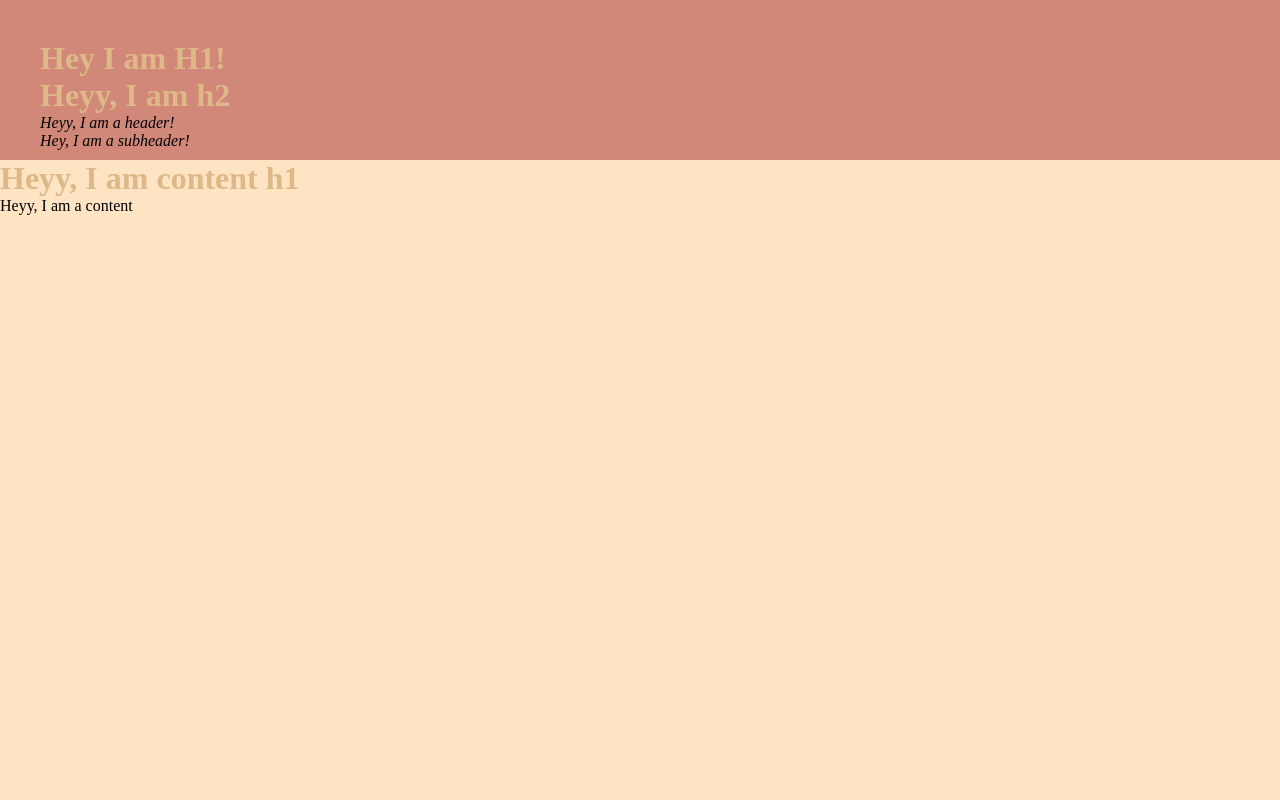
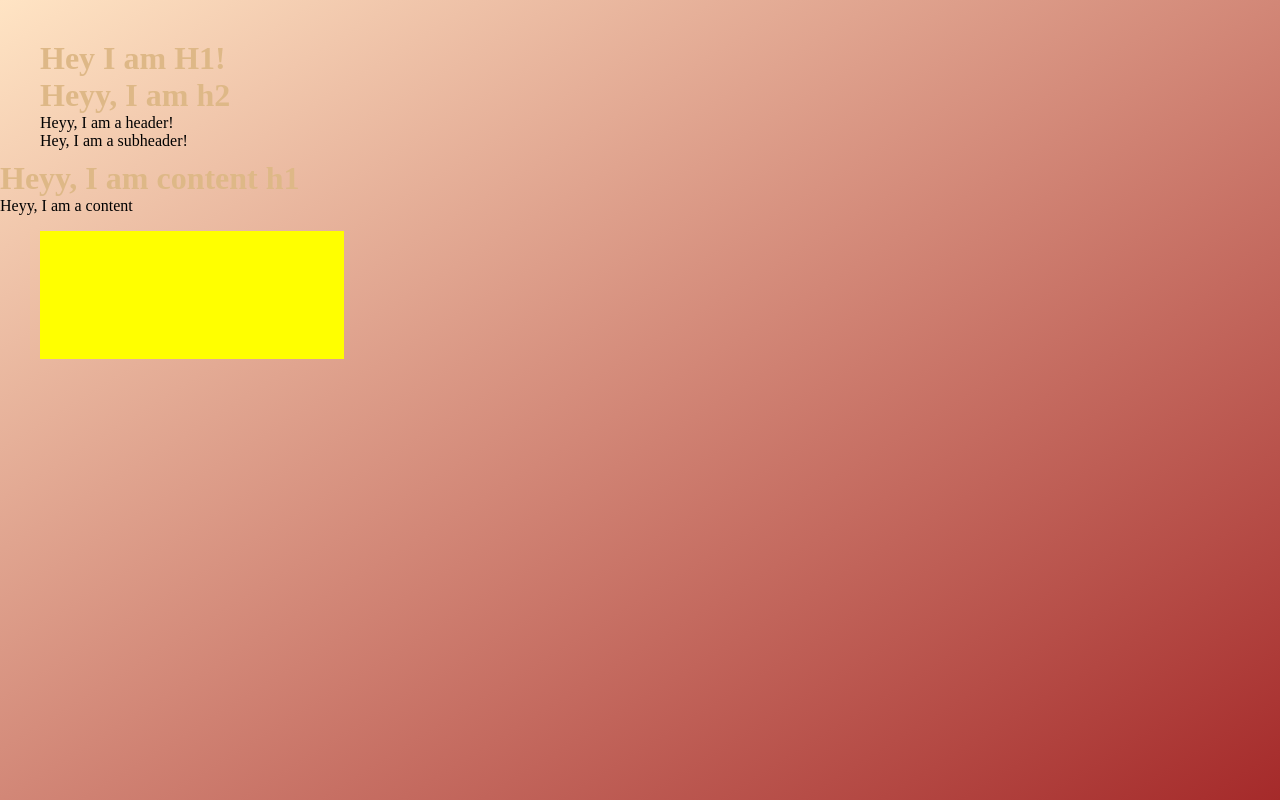
Before and after one commit to Nishtha0801/Gray-Sharks, a plain HTML site: page CSS/combinators.html in a window 1280 px wide. Drawn offline with Linux system fonts and the light colour scheme.

Commit message:
combinators

```diff
--- a/CSS/combinators.css
+++ b/CSS/combinators.css
@@ -6,20 +6,42 @@
 .container{
     height: 100vh;
     width: 100vw;
-    background-color: bisque;
+    background-image: linear-gradient(to bottom right,bisque, brown);
 }
 .header{
     height: 20%;
     width: 100%;
-    background-color: rgba(165, 42, 42, 0.496);
+    /* background-color: rgba(165, 42, 42, 0.496); */
     /* color: white; */
     padding: 40px;
 }
+
+.box1{
+    height: 20%;
+    width: 30%;
+    display: flex;
+    justify-content: center;
+    align-items: center;
+}
+
+.box{
+    height: 80%;
+    width: 80%;
+    background-color: yellow;
+    margin: 40px;
+    transition: width 3s;
+}
+
+.box:hover{
+    width: 40%;
+}
+
 /* p {
     font-style: italic;
 } */
 
-.header p{
+.header p:hover{
+    cursor: pointer;
     font-style: italic;
 }
 
--- a/CSS/combinators.html
+++ b/CSS/combinators.html
@@ -19,6 +19,12 @@
             <h1>Heyy, I am content h1</h1>
             <p>Heyy, I am a content</p>
         </div>
+        <div class="box1">
+            <div class="box">
+
+            </div>
+        </div>
+
     </div>
 </body>
 </html>
```
